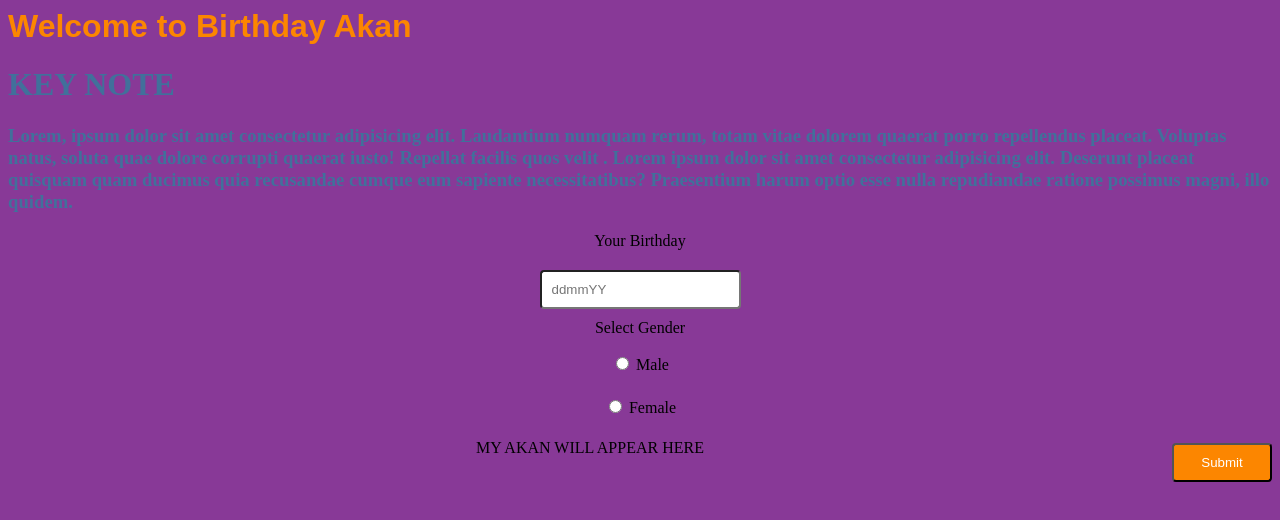
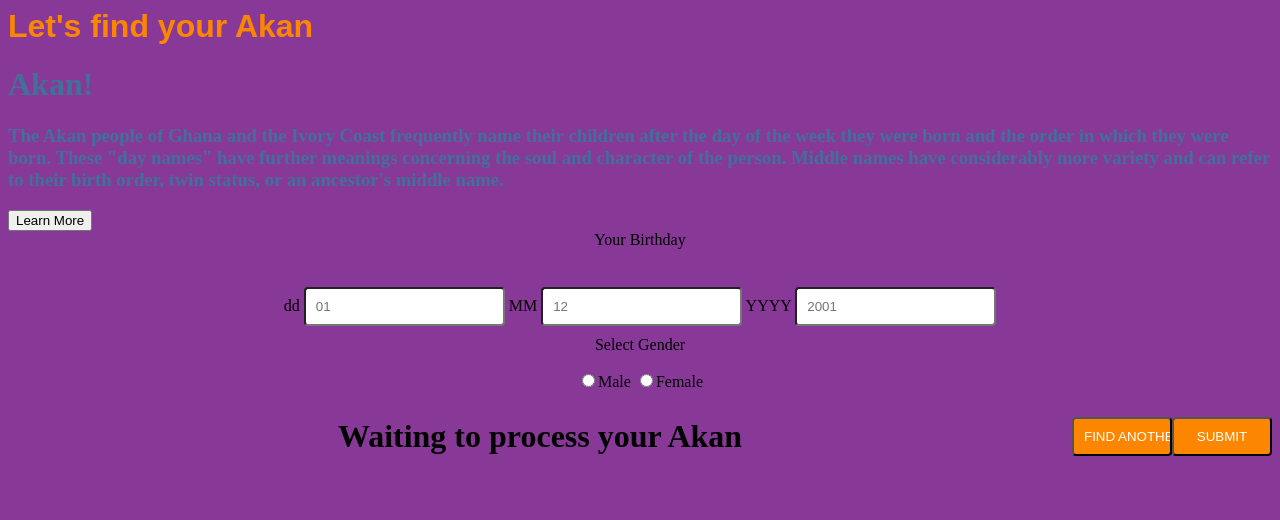
Before and after one commit to EmmanuelWanzala/akanGhana, a plain HTML site: page index.html in a window 1280 px wide. Drawn offline with Linux system fonts and the light colour scheme.

Commit message:
add information about the akan naming in ghana

```diff
--- a/index.html
+++ b/index.html
@@ -9,32 +9,58 @@
 </head>
 
 <body>
-    <div class="introduction">
+    <div class="main">
         <div id="welcome-message">
-            <h1>Welcome to Birthday Akan</h1>
+            <h1 id="mheading">Let's find your Akan</h1>
 
         </div>
         <div id="welcome-story">
-            <h1>KEY NOTE</h1>
-            <h3>Lorem, ipsum dolor sit amet consectetur adipisicing elit. Laudantium numquam rerum,
-                totam vitae dolorem quaerat porro repellendus placeat. Voluptas natus, soluta quae dolore corrupti
-                quaerat iusto! Repellat facilis quos velit . Lorem ipsum dolor sit amet consectetur adipisicing elit.
-                Deserunt placeat quisquam quam ducimus quia recusandae cumque eum sapiente necessitatibus? Praesentium
-                harum optio esse nulla repudiandae ratione possimus magni, illo quidem.</h3>
+            <h1>Akan!</h1>
+            <h3 id="story">
+                The Akan people of Ghana and the Ivory Coast frequently name their children after the day of the week
+                they were born and the order in which they were born. These "day names" have further meanings concerning
+                the soul and character of the person. Middle names have considerably more variety and can refer to their
+                birth order, twin status, or an ancestor's middle name.
+            </h3>
+            <button id="learn-more"
+                onclick="location.href='https://ipfs.io/ipfs/QmXoypizjW3WknFiJnKLwHCnL72vedxjQkDDP1mXWo6uco/wiki/Akan_names.html'"
+                type="button">
+                Learn More</button>
+
         </div>
         <div class="date-form">
-            <form>
-                <label for="dob">Your Birthday</label><br>
-                <input type="text" id="dob" name="dob" placeholder="ddmmYY" value=""> <br>
-                <label for="gender">Select Gender</label><br>
-                <input type="radio" name="gender" value="male"> Male<br>
-                <input type="radio" name="gender" value="female"> Female<br>
-                <div id="alert" style="color: red"></div>
-                <input type="submit" value="Submit" onclick="getUserDetails()">
+
+            <form name="myForm" onsubmit="return aggregateFunctions()">
+
+                <label class="label" id="birthday">Your Birthday</label><br>
+                <div id="result"></div><br>
+                <label>dd</label>
+                <input type="text" id="mdate" name="mdate" value="" placeholder="01">
+                <label>MM</label>
+                <input type="text" id="mmonth" name="mmonth" value="" placeholder="12">
+                <label>YYYY</label>
+                <input type="text" id="myear" name="myear" value="" placeholder="2001">
+                <div id="date"></div>
+
+                <div id="the-gender" class="label">Select Gender</div>
+
+                <input type="radio" name="gender" value="male">Male
+                <input type="radio" name="gender" value="female">Female<br>
+
+
+                <input type="submit" value="SUBMIT">
+                <input type="submit" value="FIND ANOTHER" onClick="clearInput()">
+
             </form>
         </div>
+        <div class="imges">
+
+        </div>
         <div class="output">
-            <p id="myAkan">MY AKAN WILL APPEAR HERE </p>
+            <div id="myAkan">
+                <h1>Waiting to process your Akan</h1>
+            </div>
+            <div id="reason"></div>
         </div>
 
     </div>
```
